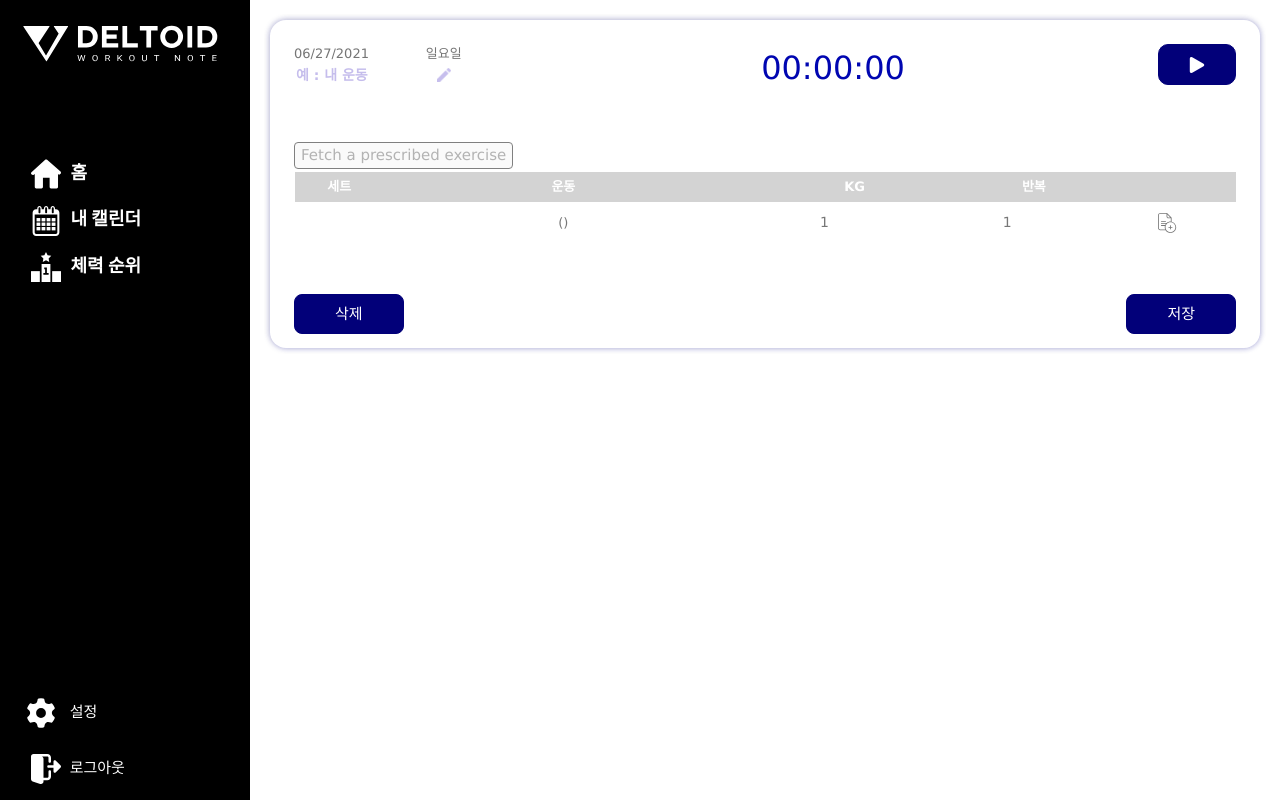
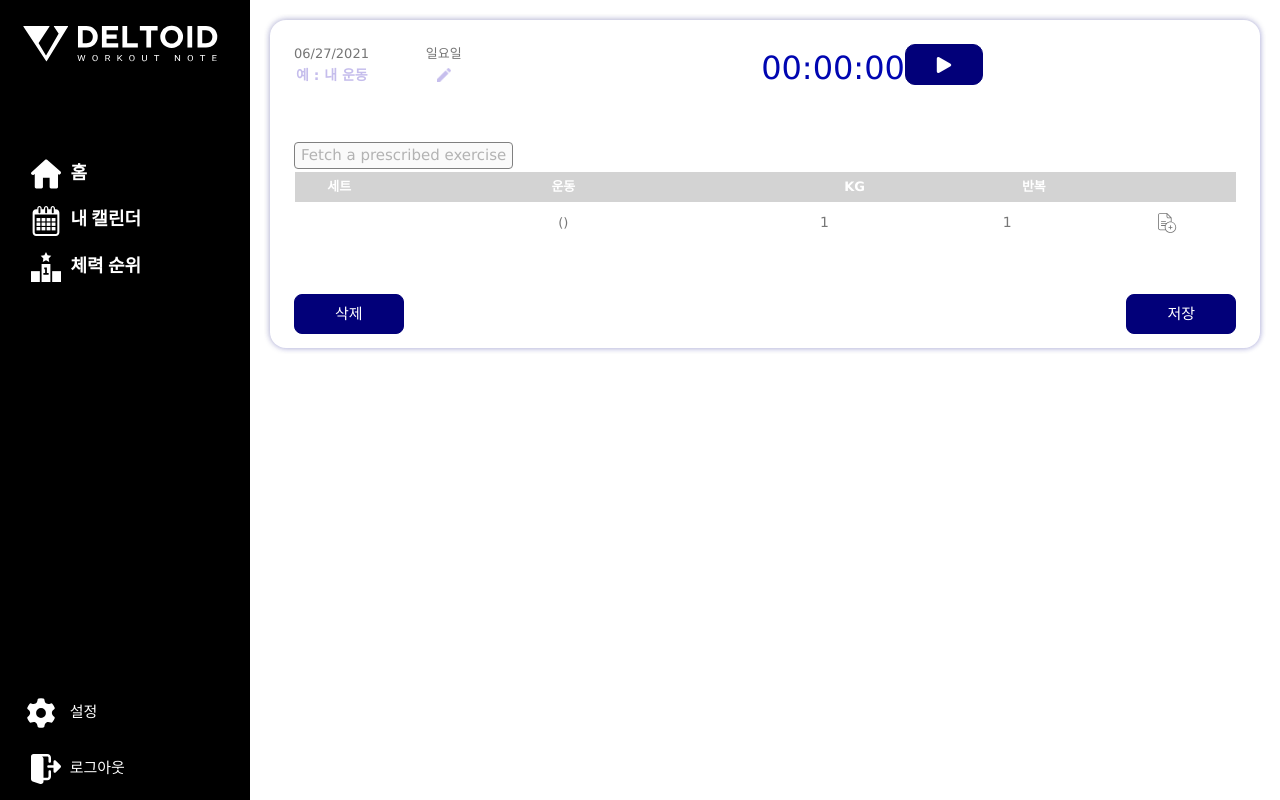
Before and after one commit to Codven/workoutnote_django, a Django app: template templates/home.html in a window 1280 px wide. Run offline with Django 3.2, Linux system fonts and the light colour scheme; the template is opened without the code that fills it, so the values that code supplies are empty; some libraries are stand-ins or nearby versions.

Commit message:
css styling at home.html

```diff
--- a/templates/home.html
+++ b/templates/home.html
@@ -12,10 +12,12 @@
                 <input id="workoutTitle" type="text" placeholder="예 : 내 운동" value="">
                 <img onclick="document.getElementById('workoutTitle').focus();" src="{% static 'edit.png' %}" width="14px" style="cursor: pointer;">
             </div>
-            <span id="exerciseDurationDisplay" style="font-size: xx-large; color: #0006b1;">{% now "G:i:s" %}</span>
-            <input id="exerciseDuration" type="number" name="exerciseDuration" value="0" hidden>
-            <div style="display: inline-block;" class="w3-right">
-                <a onclick="stopwatchControlButtonClick();" class="w3-button w3-buttoncolor" style="padding: 8px 30px 8px 30px; border-radius: 10px;"><img id="timerControlButton" src="{% static 'play.png' %}" height="16px"></a>
+            <div id="stopwatch_div">
+                <span id="exerciseDurationDisplay" style="font-size: xx-large; color: #0006b1;">{% now "G:i:s" %}</span>
+                <input id="exerciseDuration" type="number" name="exerciseDuration" value="0" hidden>
+                <div style="display: inline-block;" class="w3-right">
+                    <a onclick="stopwatchControlButtonClick();" class="w3-button w3-buttoncolor" style="padding: 8px 30px 8px 30px; border-radius: 10px;"><img id="timerControlButton" src="{% static 'play.png' %}" height="16px"></a>
+                </div>
             </div>
         </div>
         <!-- body -->
@@ -185,8 +187,14 @@
         }
 
         @media (max-width: 600px) {
-            #exerciseDurationDisplay {
+            #stopwatch_div {
                 display: block;
+            }
+        }
+
+        @media (min-width: 601px) {
+            #stopwatch_div {
+                display: inline-block;
             }
         }
 
```
